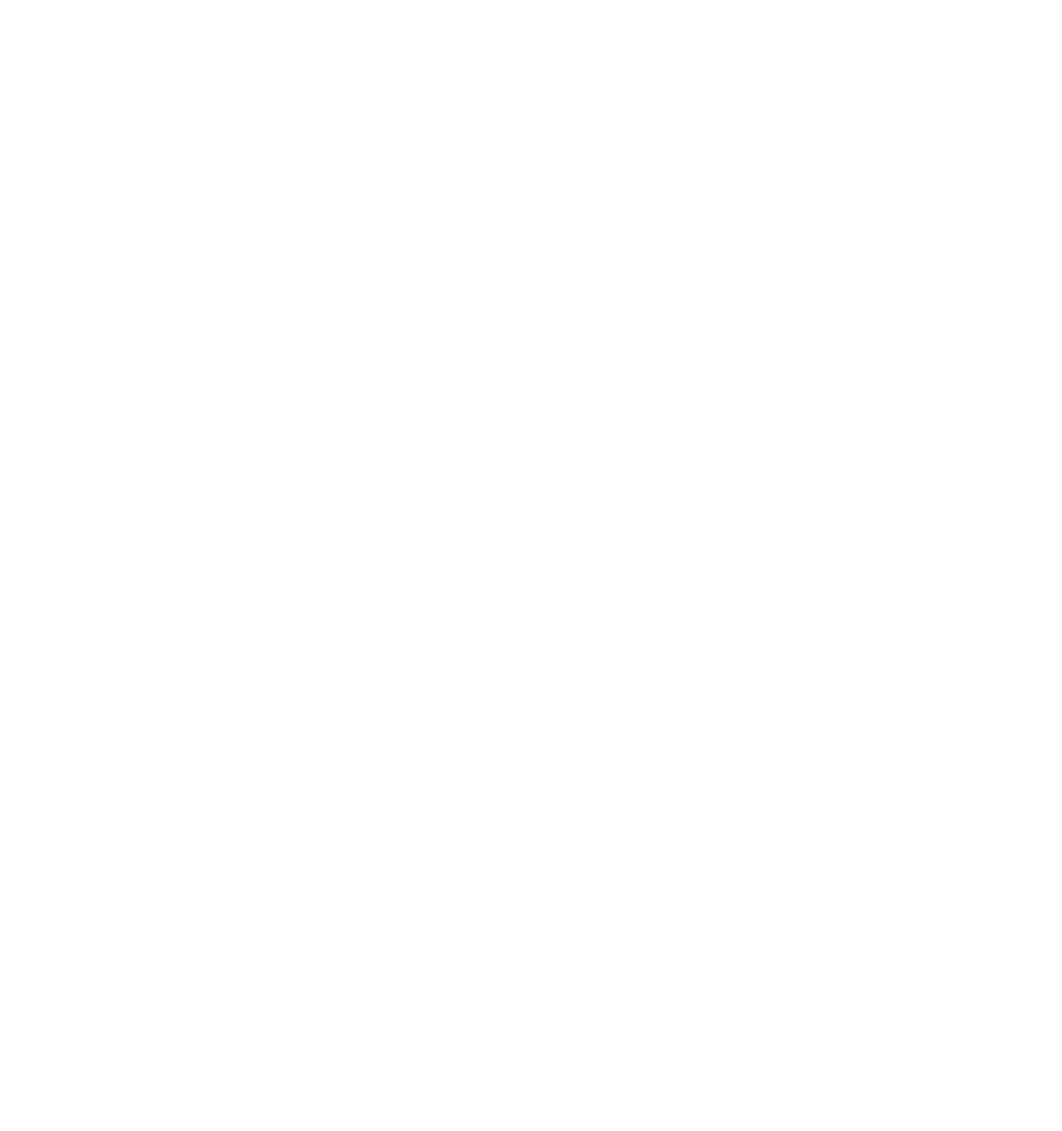
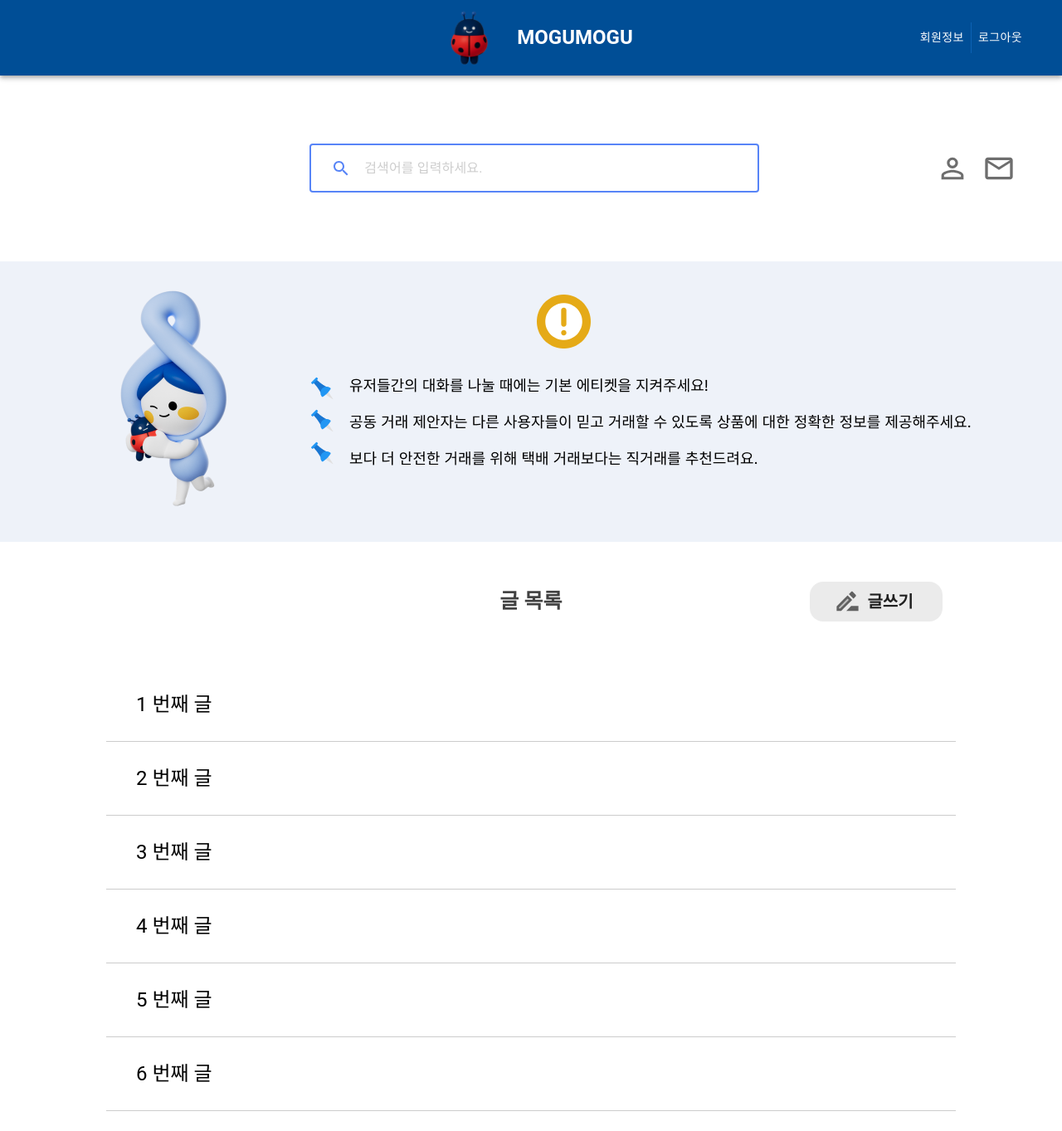
Before and after one commit to jodandan/mogumogu, a React (Create React App) app: page /mainpage in a window 1280 px wide. Before the commit this address had no page. Shown: the whole page at 83% size. Before the commit the page ends 800 px from the top, so only its background shows below. Built offline with nearby package versions, Linux system fonts and the light colour scheme.

Commit message:
[feat/Main] 메인 페이지 구현 완료

```diff
--- a/src/App.js
+++ b/src/App.js
@@ -7,7 +7,7 @@ import SignUp from "./pages/Login/SignUp/SignUp";
 import EmailAuth from "./pages/Login/EmailAuth/EmailAuth";
 
 import Header from "./components/Header/Header";
-
+import MainPage from "./pages/MainPage/MainPage";
 
 import Note from './pages/Note/Note';
 import Mypage from './pages/Mypage/Mypage';
@@ -28,8 +28,7 @@ function App() {
         <Route path="/" element={<SignIn />} />
         <Route path="/signup" element={<SignUp />} />
         <Route path="/emailauth" element={<EmailAuth />} />
-        <Route path="/1" element={<Header />} />
-
+        <Route path="/mainpage" element={<><Header/><MainPage /></>} />
 
         <Route path="/note" element={<Note />} />
         <Route path="/note/:noteId" element={<NoteDetailPage notesData={notesData} />} />
--- /dev/null
+++ b/src/components/Board/BoardData.js
@@ -0,0 +1,36 @@
+const postData = [
+  {
+    id: 1,
+    title: '1 번째 글',
+    content: '첫 번째 글의 내용입니다.',
+  },
+  {
+    id: 2,
+    title: '2 번째 글',
+    content: '두 번째 글의 내용입니다.',
+  },
+  {
+      id: 3,
+      title: '3 번째 글',
+      content: '두 번째 글의 내용입니다.',
+    },
+    {
+      id: 4,
+      title: '4 번째 글',
+      content: '두 번째 글의 내용입니다.',
+    },
+    {
+      id: 5,
+      title: '5 번째 글',
+      content: '두 번째 글의 내용입니다.',
+    },
+    {
+      id: 6,
+      title: '6 번째 글',
+      content: '두 번째 글의 내용입니다.',
+    },
+
+  // ... 추가 데이터
+];
+
+export default postData;
--- a/src/components/Header/Header.js
+++ b/src/components/Header/Header.js
@@ -7,10 +7,12 @@ import ButtonGroup from '@mui/material/ButtonGroup';
 import Button  from '@mui/material/Button';
 import Grid from '@mui/system/Unstable_Grid/Grid';
 import modang from "../../assets/modang.png"
+import { useNavigate } from 'react-router-dom';
 
 
 
 export default function Header() {
+  const navigate = useNavigate();
   return (
     <Box sx={{ flexGrow: 1 }}>
       <AppBar position="static" style={{ backgroundColor: "#004E96" }}>
@@ -24,13 +26,19 @@ export default function Header() {
               component="div"
               sx={{ display: 'inline-block', textAlign: 'center', ml: 2, fontWeight: 'bold', flexShrink: 0 }}
               style={{ color: 'white' }}
+              onClick={()=>(navigate("/mainpage"))}
             >
               MOGUMOGU
             </Typography>
           </Grid>
           <Grid item style={{ flex: 1, display: 'flex', justifyContent: 'flex-end' }}>
             <ButtonGroup variant="text" aria-label="text button group" style={{ paddingRight: "1rem" }}>
-              <Button style={{ color: "white" }}>회원정보</Button>
+              <Button
+              style={{ color: "white" }}
+              onClick={()=>(navigate("/memberinfo"))}
+              >
+                회원정보
+              </Button>
               <Button style={{ color: "white" }}>로그아웃</Button>
             </ButtonGroup>
           </Grid>
--- /dev/null
+++ b/src/pages/MainPage/MainPage.js
@@ -0,0 +1,169 @@
+
+import React from 'react';
+import Container from '@mui/material/Container';
+import { createTheme, ThemeProvider } from '@mui/material/styles';
+import SearchIcon from '@mui/icons-material/Search';
+import { styled, alpha } from '@mui/material/styles';
+import InputBase from '@mui/material/InputBase';
+import { Toolbar, Grid } from '@mui/material';
+import { useState } from 'react';
+import MailOutlineIcon from '@mui/icons-material/MailOutline';
+import PersonOutlineIcon from '@mui/icons-material/PersonOutline';
+import Guide from "../../assets/Guide.png"
+import List from '@mui/material/List';
+import ListItem from '@mui/material/ListItem';
+import ListItemText from '@mui/material/ListItemText';
+import Typography from '@mui/material/Typography';
+import { useNavigate } from 'react-router-dom';
+import DriveFileRenameOutlineTwoToneIcon from '@mui/icons-material/DriveFileRenameOutlineTwoTone';
+import Chip from '@mui/material/Chip';
+import BoardData from "../../components/Board/BoardData"
+
+
+//검색창 스타일링
+const Search = styled('div')(({ theme }) => ({
+  position: 'relative',
+  borderRadius: theme.shape.borderRadius,
+  backgroundColor: alpha(theme.palette.common.white, 0.15),
+  marginRight: theme.spacing(2),
+  marginLeft: 0,
+  width: '100%',
+  [theme.breakpoints.up('sm')]: {
+    marginLeft: theme.spacing(3),
+    width: 'auto',
+  },
+  border: '2px solid #5784F7',
+}));
+
+const SearchIconWrapper = styled('div')(({ theme }) => ({
+  padding: theme.spacing(0, 3),
+  height: '100%',
+  position: 'absolute',
+  pointerEvents: 'none',
+  display: 'flex',
+  alignItems: 'center',
+  justifyContent: 'center',
+  color: '#5784F7',
+}));
+
+const StyledInputBase = styled(InputBase)(({ theme }) => ({
+  color: 'inherit',
+  '& .MuiInputBase-input': {
+    padding: theme.spacing(2, 0),
+    marginLeft: `calc(1em + ${theme.spacing(6)})`,
+    marginRight: `calc(1em + ${theme.spacing(1)})`,
+    width: '100%',
+    [theme.breakpoints.up('md')]: {
+      width: '50ch',
+    },
+  },
+}));
+
+const defaultTheme = createTheme();
+
+export default function MainPage() {
+  const [searchTerm, setSearchTerm] = useState(''); // 검색어 상태
+  const navigate = useNavigate();
+
+  //배너 스타일링
+  const styles = {
+    container: {
+      display: 'flex',
+      alignItems: 'center',
+      justifyContent: 'center',
+      background: '#EEF2F9',
+      padding: "2rem"
+    },
+    image: {
+      maxWidth: '100%',
+      height: "100%"
+    },
+  };
+
+
+  return (
+    <ThemeProvider theme={defaultTheme}>
+
+      <Toolbar sx={{ margin:'5rem 2rem 5rem 8rem', alignItems: 'center' }}>
+        <Grid></Grid>
+        <Grid container justifyContent="center">
+         {/* 검색창 */}
+          <Search>
+            <SearchIconWrapper>
+              <SearchIcon />
+            </SearchIconWrapper>
+            <StyledInputBase
+              style={{ color: '#898989', margin: 'auto' }}
+              placeholder="검색어를 입력하세요."
+              inputProps={{ 'aria-label': 'search' }}
+              value={searchTerm}
+              onChange={(event) => setSearchTerm(event.target.value)}
+            />
+          </Search>
+        </Grid>
+        {/* 아이콘 */}
+        <PersonOutlineIcon
+        sx={{ fontSize: '40px', color: '#6E6E6E', marginRight: "1rem" }}
+        onClick={()=>{navigate("/mypage")}}/>
+        <MailOutlineIcon
+        sx={{ fontSize: '40px', color: '#6E6E6E' }}
+        onClick={()=>{navigate("/note")}}/>
+      </Toolbar>
+       {/* 배너 */}
+          <Grid container style={styles.container}>
+          <img src={Guide} alt="" style={styles.image} />
+        </Grid>
+
+    {/* 게시글 헤더 */}
+      <Grid container direction="column" justifyContent="space-around" alignItems="center">
+        <Grid container style={{ fontSize:'25px', padding: '3rem 1rem 2rem 1rem', fontWeight: 'bold', color: '#414141' }}>
+      <Grid item xs={4} />
+      <Grid item xs={4} style={{ textAlign: 'center', display: 'flex', alignItems: 'center', justifyContent: 'center' }}>
+        글 목록
+      </Grid>
+      <Grid item xs={4} style={{ textAlign: 'center'}}>
+        <Chip
+          style={{ fontSize: "20px", width: "10rem", height: "3rem"}}
+          icon={<DriveFileRenameOutlineTwoToneIcon fontSize='large'/>}
+          label="글쓰기"
+          onClick={()=>{navigate("/createpost")}}
+        />
+      </Grid>
+      </Grid>
+
+       {/* 게시글 목록 */}
+        <List sx={{ textAlign: 'center', width: '80%', margin: '1rem', bgcolor: 'background.paper' }}>
+        {BoardData.map((post) => (
+          <React.Fragment key={post.id}>
+            <Grid container justifyContent="space-between" alignItems="center">
+              <ListItem
+                alignItems="center"
+                onClick={() => {
+                  navigate(`/post/${encodeURIComponent(post.id)}`);
+                }}
+              >
+          <Grid container alignItems="center" spacing={2}>
+            <Grid item xs={12} sm={6}>
+              <div>
+                <div style={{ margin: '20px' }}>
+                  <ListItemText
+                    primary={
+                      <Typography variant="h5" style={{ fontSize: '1.5rem', textAlign: 'left' }}>
+                        {post.title}
+                      </Typography>
+                    }
+                  />
+                </div>
+              </div>
+            </Grid>
+          </Grid>
+        </ListItem>
+      </Grid>
+        </React.Fragment>
+      ))}
+      </List>
+            </Grid>
+
+    </ThemeProvider>
+  );
+}
```
Also changed, not shown: src/assets/Guide.png (added).
